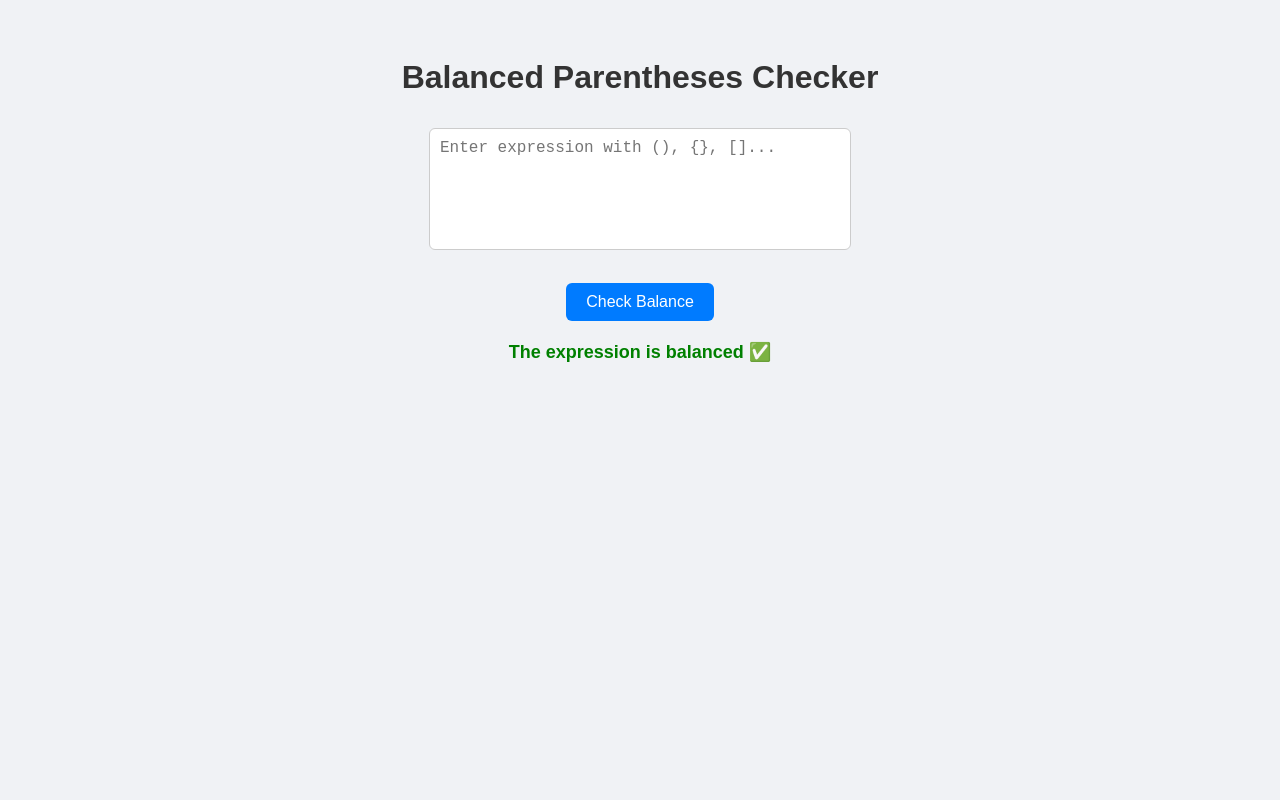
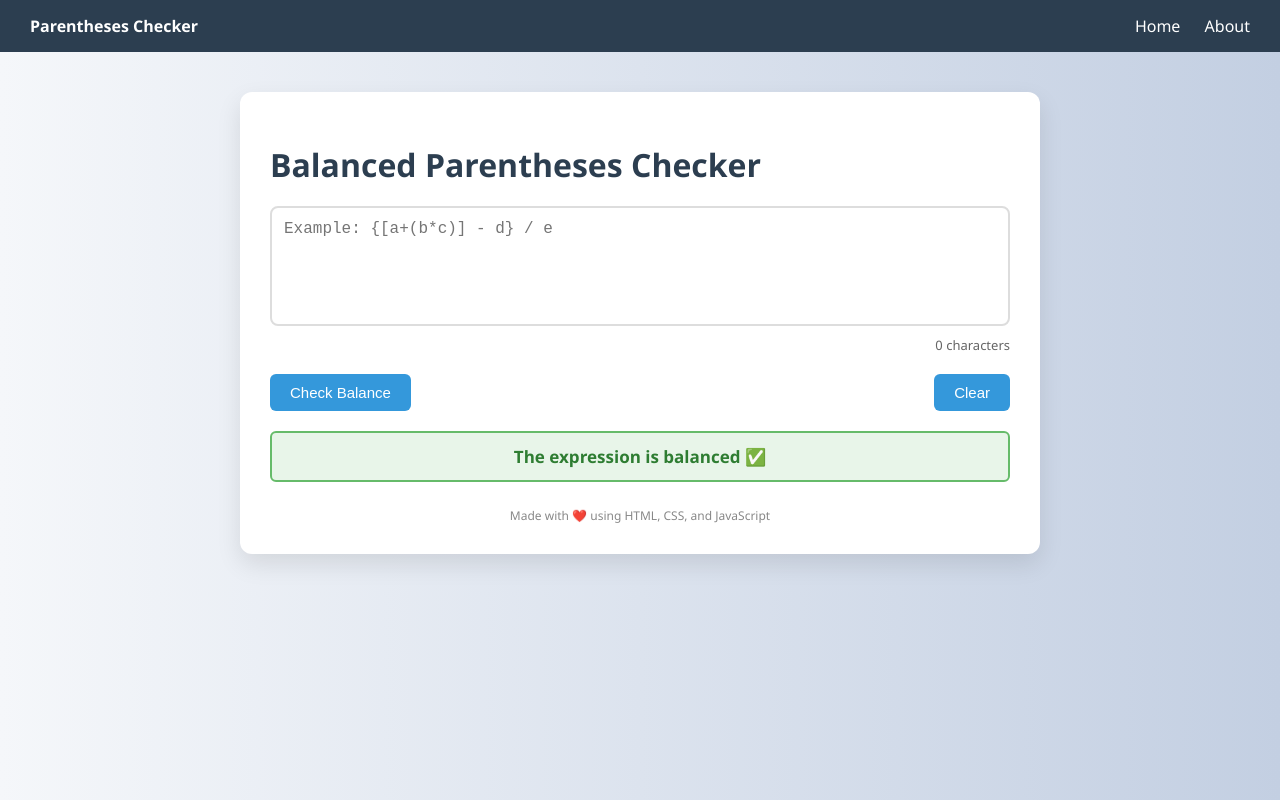
Before and after one commit to RaviPrakash76/Balanced-Paranthesis, a plain HTML site: page index.html in a window 1280 px wide. Both pictures are taken after a click on the button "Check Balance". Drawn offline with Linux system fonts and the light colour scheme.

Commit message:
Update index.html

```diff
--- a/index.html
+++ b/index.html
@@ -2,91 +2,240 @@
 <html lang="en">
 <head>
   <meta charset="UTF-8" />
-  <meta name="viewport" content="width=device-width, initial-scale=1.0" />
+  <meta name="viewport" content="width=device-width, initial-scale=1.0"/>
   <title>Balanced Parentheses Checker</title>
   <style>
+    * { box-sizing: border-box; }
     body {
-      font-family: Arial, sans-serif;
-      background: #f0f2f5;
+      margin: 0;
+      font-family: 'Segoe UI', sans-serif;
+      background: linear-gradient(to right, #f5f7fa, #c3cfe2);
+    }
+
+    nav {
+      background-color: #2c3e50;
+      color: white;
+      padding: 15px 30px;
+      display: flex;
+      justify-content: space-between;
+    }
+
+    nav a {
+      color: white;
+      text-decoration: none;
+      margin-left: 20px;
+      font-weight: 500;
+      cursor: pointer;
+    }
+
+    .container {
+      max-width: 800px;
+      background: #fff;
+      margin: 40px auto;
       padding: 30px;
+      border-radius: 12px;
+      box-shadow: 0 10px 25px rgba(0, 0, 0, 0.1);
+    }
+
+    h1 {
+      color: #2c3e50;
+      margin-bottom: 20px;
+    }
+
+    textarea {
+      width: 100%;
+      height: 120px;
+      font-size: 16px;
+      padding: 12px;
+      border-radius: 8px;
+      border: 2px solid #ddd;
+      resize: none;
+      transition: border 0.3s ease;
+    }
+
+    textarea:focus {
+      border-color: #3498db;
+      outline: none;
+    }
+
+    .buttons {
       display: flex;
-      flex-direction: column;
-      align-items: center;
+      justify-content: space-between;
+      margin-top: 20px;
     }
-    h1 {
-      color: #333;
-    }
-    textarea {
-      width: 400px;
-      height: 100px;
-      padding: 10px;
-      font-size: 16px;
-      margin-top: 10px;
-      border-radius: 6px;
-      border: 1px solid #ccc;
-      resize: none;
-    }
+
     button {
-      margin-top: 15px;
       padding: 10px 20px;
-      font-size: 16px;
-      background: #007bff;
+      font-size: 15px;
+      background-color: #3498db;
       color: white;
       border: none;
       border-radius: 6px;
       cursor: pointer;
+      transition: background-color 0.3s ease;
     }
+
     button:hover {
-      background: #0056b3;
+      background-color: #2980b9;
     }
+
     .result {
       margin-top: 20px;
-      font-size: 18px;
+      font-size: 17px;
       font-weight: bold;
+      padding: 12px;
+      border-radius: 6px;
+      display: none;
+      text-align: center;
     }
-    .valid { color: green; }
-    .invalid { color: red; }
+
+    .valid {
+      background-color: #e8f5e9;
+      color: #2e7d32;
+      border: 2px solid #66bb6a;
+    }
+
+    .invalid {
+      background-color: #ffebee;
+      color: #c62828;
+      border: 2px solid #ef5350;
+    }
+
+    .char-count {
+      text-align: right;
+      margin-top: 5px;
+      font-size: 13px;
+      color: #666;
+    }
+
+    .footer {
+      text-align: center;
+      font-size: 12px;
+      margin-top: 25px;
+      color: #888;
+    }
+
+    .hidden {
+      display: none;
+    }
+
+    p {
+      font-size: 16px;
+      line-height: 1.6;
+      color: #444;
+    }
+
+    ul {
+      padding-left: 20px;
+    }
+
+    code {
+      background: #f0f0f0;
+      padding: 2px 5px;
+      border-radius: 4px;
+    }
   </style>
 </head>
 <body>
-  <h1>Balanced Parentheses Checker</h1>
-  <textarea id="input" placeholder="Enter expression with (), {}, []..."></textarea>
-  <br>
-  <button onclick="checkBalance()">Check Balance</button>
-  <div id="result" class="result"></div>
+  <nav>
+    <div><strong>Parentheses Checker</strong></div>
+    <div>
+      <a onclick="showSection('home')">Home</a>
+      <a onclick="showSection('about')">About</a>
+    </div>
+  </nav>
+
+  <!-- Home Section -->
+  <div class="container" id="home">
+    <h1>Balanced Parentheses Checker</h1>
+    <textarea id="expression" placeholder="Example: {[a+(b*c)] - d} / e"></textarea>
+    <div class="char-count" id="charCount">0 characters</div>
+
+    <div class="buttons">
+      <button onclick="checkBalance()">Check Balance</button>
+      <button onclick="clearInput()">Clear</button>
+    </div>
+
+    <div id="result" class="result"></div>
+
+    <div class="footer">Made with ❤️ using HTML, CSS, and JavaScript</div>
+  </div>
+
+  <!-- About Section -->
+  <div class="container hidden" id="about">
+    <h1>About This Project</h1>
+    <p>This project is a Balanced Parentheses Checker built using HTML, CSS, and JavaScript. It validates whether parentheses, brackets, and braces in an expression are used correctly.</p>
+
+    <h2>Why Use a Stack?</h2>
+    <p>The Stack data structure follows the Last-In-First-Out (LIFO) principle, which is perfect for matching open-close bracket pairs. When an opening bracket is found, it's pushed to the stack. When a closing bracket is found, it must match the top of the stack.</p>
+
+    <h2>How the Algorithm Works</h2>
+    <ul>
+      <li>Loop through the expression character by character</li>
+      <li>Push opening brackets to a stack</li>
+      <li>On closing brackets, check if it matches the top of the stack</li>
+      <li>If mismatched or stack is empty — expression is invalid</li>
+      <li>If the stack is empty at the end — expression is balanced</li>
+    </ul>
+
+    <h2>Example</h2>
+    <p>✅ Valid: <code>{ [ ( ) ] }</code><br>❌ Invalid: <code>{ ( [ ) ] }</code></p>
+
+    <div class="footer">Educational project for stack-based validation 🧠</div>
+  </div>
 
   <script>
+    const input = document.getElementById("expression");
+    const resultDiv = document.getElementById("result");
+    const charCount = document.getElementById("charCount");
+
+    input.addEventListener("input", () => {
+      charCount.textContent = input.value.length + " characters";
+    });
+
+    function clearInput() {
+      input.value = "";
+      resultDiv.style.display = "none";
+      charCount.textContent = "0 characters";
+    }
+
     function checkBalance() {
-      const str = document.getElementById('input').value;
+      const str = input.value.trim();
       const stack = [];
-      const map = {
-        ')': '(',
-        '}': '{',
-        ']': '['
-      };
+      const pairs = { ')': '(', ']': '[', '}': '{' };
+      const opening = ['(', '[', '{'];
+      const closing = [')', ']', '}'];
 
-      for (let char of str) {
-        if (char === '(' || char === '{' || char === '[') {
-          stack.push(char);
-        } else if (char === ')' || char === '}' || char === ']') {
-          if (stack.pop() !== map[char]) {
-            return displayResult(false);
+      for (let i = 0; i < str.length; i++) {
+        let char = str[i];
+        if (opening.includes(char)) {
+          stack.push({ char, index: i });
+        } else if (closing.includes(char)) {
+          if (stack.length === 0 || stack[stack.length - 1].char !== pairs[char]) {
+            return showResult(false, `Mismatch at position ${i + 1} (found '${char}')`);
           }
+          stack.pop();
         }
       }
 
-      displayResult(stack.length === 0);
+      if (stack.length > 0) {
+        const last = stack[stack.length - 1];
+        return showResult(false, `Unmatched '${last.char}' at position ${last.index + 1}`);
+      }
+
+      showResult(true, "The expression is balanced ✅");
     }
 
-    function displayResult(isBalanced) {
-      const result = document.getElementById('result');
-      if (isBalanced) {
-        result.textContent = "The expression is balanced ✅";
-        result.className = 'result valid';
-      } else {
-        result.textContent = "The expression is NOT balanced ❌";
-        result.className = 'result invalid';
-      }
+    function showResult(success, message) {
+      resultDiv.textContent = message;
+      resultDiv.className = success ? "result valid" : "result invalid";
+      resultDiv.style.display = "block";
+    }
+
+    function showSection(sectionId) {
+      document.getElementById("home").classList.add("hidden");
+      document.getElementById("about").classList.add("hidden");
+      document.getElementById(sectionId).classList.remove("hidden");
     }
   </script>
 </body>
```
